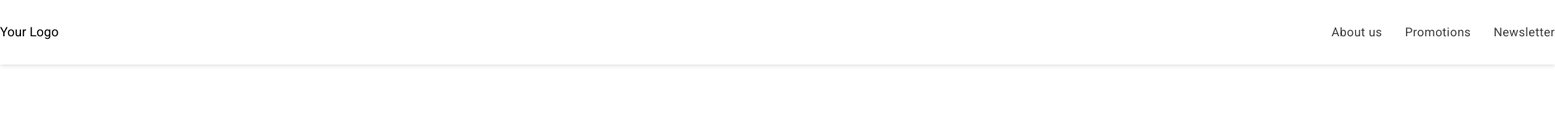
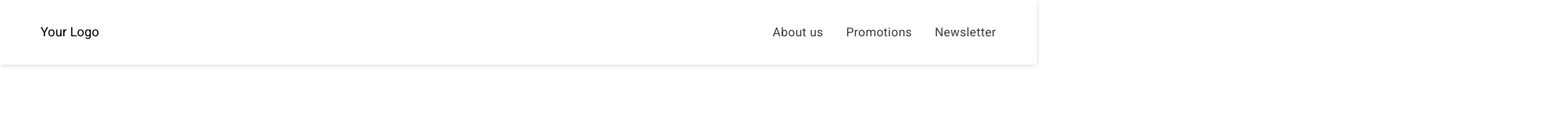
Before and after one commit to Renan-amc/First-Landing-Page, a plain HTML site: page index.html in a window 1280 px wide. Shown: the top 160 px of the page at 81% size, 1920 px wide, since content can reach past the window. Drawn offline with Linux system fonts and the light colour scheme; a web font is replaced by a local one.

Commit message:
Header - Part 2

```diff
--- a/css/style.css
+++ b/css/style.css
@@ -1,6 +1,13 @@
 body{
     margin: 0px;
     font-family: "Heebo", sans-serif;
+    min-height: 3000px;
+}
+
+.container{
+    max-width: 1180px;
+    margin: auto;
+    padding: 0 16px;
 }
 
 ul {
@@ -9,10 +16,17 @@ ul {
 }
 
 header{
-    width: 1920px;
     height: 80px;
     background-color: #FFFFFF;
     box-shadow: 0 1px 6px 0 rgba(0, 0, 0, 0.15);
+    position: fixed;
+    width: 100%;
+    top: 0;
+    bottom: 0
+}
+
+header .container{
+    height: 100%;
     display: flex;
     align-items: center;
     justify-content: space-between;
--- a/index.html
+++ b/index.html
@@ -16,6 +16,7 @@
     <body>
 
         <header>
+            <div class="container">
                 <section class="logo">Your Logo</section>
                 <nav>
                     <ul>
@@ -24,6 +25,7 @@
                         <li><a href="#">Newsletter</a></li>
                     </ul>
                 </nav>
+            </div>
         </header>
 
     </body>
```
Lines whose indentation alone changed are shown as unchanged.
